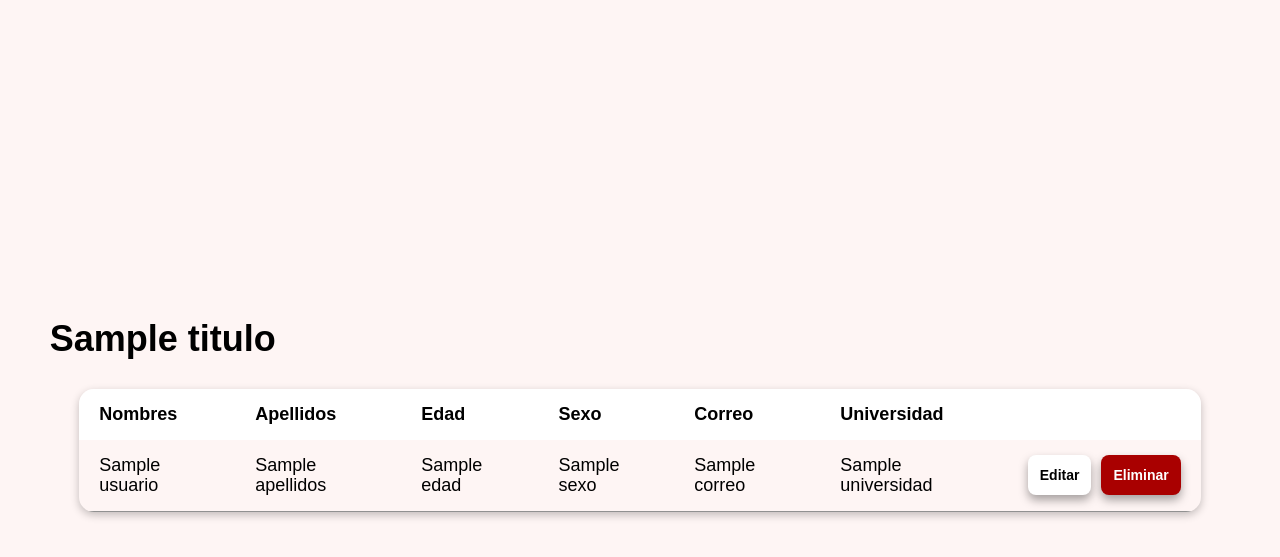
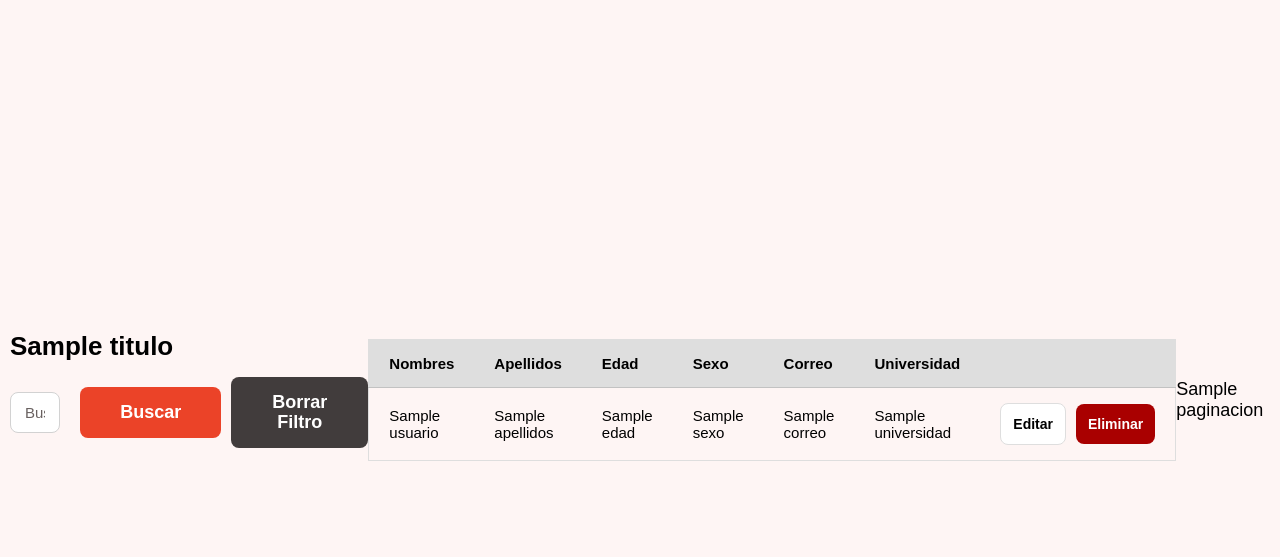
Before and after one commit to CANDELODS/SkillView, a PHP site: template views/admin/usuarios/index.php in a window 1280 px wide. Shown: the top 557 px of the page. Run offline with PHP 8.4, Linux system fonts and the light colour scheme; the template is opened without the code that fills it: most values are stand-ins (such as "Sample title", 1, 10 or a date in 2020); some libraries are stand-ins or nearby versions.

Commit message:
Se termina el Front de la página de administración de usuarios, además se implementaron nuevas funciones en el modelo de Usuario y en ActiveRecord para poder trabajar con la paginación y la busqueda de usuarios.

```diff
--- a/src/scss/base/_variables.scss
+++ b/src/scss/base/_variables.scss
@@ -14,6 +14,7 @@ $gray: #413c3c;
 $p-gray: oklch(50% .01 30);
 $input-gray: #D2D2D2;
 $grisTr: #919191;
+$grayTr:oklch(96% .01 30);
 $grisClaro: #D9D9D9;
 $grisOscuro: #1E293B;
 $primary-dark:#A22915;
@@ -26,6 +27,7 @@ $red-light: rgb(169 0 0 / 10%);
 
 //Bordes y radios
 $radius: 10px;
+$table-border: oklch(0.9 0 0);
 
 // Fuentes
 $delgada: 300;
--- /dev/null
+++ b/src/scss/ui/admin/_headerTable.scss
@@ -0,0 +1,72 @@
+@use 'base/variables' as v;
+@use 'base/mixins' as m;
+
+
+.users-admin {
+  &__header {
+    margin-bottom: 2rem;
+  }
+
+  &__title {
+    font-size: 2.6rem;
+    font-weight: v.$bold;
+    margin: 0 0 1.5rem 0;
+    color: #000;
+  }
+
+  &__search {
+    max-width: 40rem;
+    display: flex;
+    flex-direction: column;
+    gap: 1rem;
+    @include m.tablet{
+      max-width: 45rem;
+      flex-direction: row;
+      align-items: center;
+      gap: 2rem;
+
+    }
+  }
+
+  &__search-input {
+    width: 100%;
+    padding: 1.1rem 1.4rem;
+    border-radius: 0.8rem;
+    border: 1px solid v.$input-gray;
+    font-size: 1.5rem;
+    outline: none;
+    background-color: #fff;
+
+    &::placeholder {
+      color: v.$p-gray;
+    }
+
+    &:focus {
+      border-color: v.$primary;
+      box-shadow: 0 0 0 3px rgba(v.$primary, 0.1);
+    }
+  }
+
+  &__container-search{
+    display: flex;
+    flex-direction: column;
+    gap: 1rem;
+    @include m.tablet{
+      flex-direction: row;
+      justify-content: space-between;
+      align-items: center;
+    }
+  }
+
+  &__search-button{
+    @include m.boton(v.$primary, #fff);
+    width: auto;
+    border-radius: .8rem;
+
+    &--bf{
+      @include m.boton(v.$gray, #fff);
+      width: auto;
+      border-radius: .8rem;
+    }
+  }
+}
--- a/src/scss/ui/admin/_index.scss
+++ b/src/scss/ui/admin/_index.scss
@@ -1,5 +1,7 @@
 @forward 'cards';
 @forward 'dashboard';
+@forward 'headerTable';
+@forward 'paginacion';
 @forward 'panel';
 @forward 'sidebar';
 @forward 'table';
--- /dev/null
+++ b/src/scss/ui/admin/_paginacion.scss
@@ -0,0 +1,48 @@
+@use 'base/variables' as v;
+@use 'base/mixins' as m;
+
+.paginacion{
+    margin: 5rem 0 3rem 0;
+    display: flex;
+    gap: 1rem;
+    flex-wrap: wrap;
+    justify-content: center;
+    align-items: center;
+    @include m.tablet{
+        justify-content: flex-end;
+    }
+
+    &__enlace{
+        color: v.$primary;
+        font-size: 2rem;
+
+        &--texto{
+            padding: 1rem;
+            border-radius: .5rem;
+            border: 1px solid v.$primary;
+
+            &:hover{
+                background-color: v.$primary;
+                color: white;
+                transition: 300ms background-color ease, 300ms color ease;
+            }
+        }
+
+        &--numero{
+            font-weight: v.$bold;
+            display: none;
+            @include m.tablet{
+                display: inline;
+            }
+        }
+
+        &--actual{
+            color: v.$gray;
+            font-weight: v.$bold;
+            display: none;
+            @include m.tablet{
+                display: inline;
+            }
+        }
+    }
+}
--- a/src/scss/ui/admin/_table.scss
+++ b/src/scss/ui/admin/_table.scss
@@ -4,7 +4,7 @@
 .tabla {
     @include m.contenedor-sm;
     @include m.sombra;
-    border-radius: 1.5rem;
+    // border-radius: 1.5rem;
 
     &--scroll {
         @extend .tabla;
@@ -55,10 +55,12 @@
 .table {
     width: 100%;
     border-collapse: collapse;
-
+    font-size: 1.5rem;
+    background-color: white;
+    border-radius: 1.2rem;
+    border: 1px solid v.$table-border;
     &__thead {
-        background-color: white;
-        color: black;
+        background-color: v.$table-border;
         //Escondemos los encabezados en pantallas pequeñas
         display: none;
 
@@ -74,6 +76,11 @@
     &__th {
         padding: 1.5rem 2rem;
         text-align: left;
+        white-space: nowrap;
+    }
+
+    &__tbody{
+        border-color: v.$table-border;
     }
 
     &__tr {
@@ -81,6 +88,7 @@
         display: block;
         border-bottom: 1px solid black;
         transition: background-color 0.2s ease-in-out;
+        background-color: v.$background;
 
         &:last-child {
             border-bottom: none;
@@ -88,21 +96,16 @@
 
         @include m.tablet {
             display: table-row;
-            border-bottom: 1px solid v.$grisTr;
-
+            border-bottom: 1px solid v.$table-border;
+            &:hover {
+                background-color: v.$gray;
+                color: white;
+            }
             &:last-child {
-                border-bottom: 1px solid v.$grisTr;
+                border-bottom: 1px solid v.$table-border;
             }
         }
 
-        &:nth-child(even) {
-            background-color: v.$grisClaro;
-        }
-
-        &:hover {
-            background-color: v.$gray;
-            color: white;
-        }
     }
 
     &__td {
@@ -111,7 +114,7 @@
         padding: 1.5rem 2rem;
         text-align: right;
         position: relative;
-        border-bottom: 1px solid #c2c2c2;
+        border-bottom: 1px solid v.$table-border;
 
         &:last-child {
             border-bottom: none;
@@ -130,7 +133,6 @@
         @include m.tablet {
             display: table-cell;
             text-align: left;
-            border-bottom: 1px solid black;
 
             &::before {
                 content: none;
@@ -163,7 +165,11 @@
             padding: 1.2rem;
             font-size: 1.4rem;
             border-radius: .8rem;
-            @include m.sombraBTN;
+            border: 1px solid v.$table-border;
+            &:hover {
+                filter: brightness(0.9);
+                cursor: pointer;
+            }
         }
 
         &--eliminar {
@@ -172,7 +178,6 @@
             padding: 1.2rem;
             font-size: 1.4rem;
             border-radius: .8rem;
-            @include m.sombraBTN;
         }
 
     }
--- a/views/admin-layout.php
+++ b/views/admin-layout.php
@@ -3,7 +3,7 @@
 <head>
     <meta charset="UTF-8">
     <meta name="viewport" content="width=device-width, initial-scale=1.0">
-    <title>DevWebCamp - <?php echo $titulo; ?></title>
+    <title>SkillView - <?php echo $titulo; ?></title>
     <link rel="preconnect" href="https://fonts.googleapis.com">
     <link rel="preconnect" href="https://fonts.gstatic.com" crossorigin>
     <link href="https://fonts.googleapis.com/css2?family=Outfit:wght@300;400;700;900&display=swap" rel="stylesheet">
--- a/views/admin/usuarios/index.php
+++ b/views/admin/usuarios/index.php
@@ -1,12 +1,29 @@
-<main class="main">
-<h2 class="dashboard__heading"><?php echo $titulo;?></h2>
+<header class="users-admin__header">
+        <h1 class="users-admin__title"><?php echo $titulo; ?></h1>
+        <div class="users-admin__container-search">
+            <div class="users-admin__form-input">
+                <form action="/admin/usuarios" method="GET" class="users-admin__search">
+                        <input
+                            type="text"
+                            class="users-admin__search-input"
+                            placeholder="Buscar por nombre, apellido o correo..."
+                            name="busqueda"
+                            id="busqueda"
+                            value="<?php echo isset($_GET['busqueda']) ? htmlspecialchars($_GET['busqueda']) : ''; ?>"
+                        >
+                    <input type="submit" class="users-admin__search-button" value="Buscar">
+                </form>
+            </div>
+            <!--Este enlace nos servirá para volver a ver todos los resultados cuando el usuario haya filtrado los datos-->
+            <a href="/admin/usuarios?page=1" class="users-admin__search-button--bf">Borrar Filtro</a>
+        </div>
+</header>
 
-    <div class="tabla--scrollX">
         <!-- Verificamos si hay usuarios para mostrar -->
         <?php if (!empty($usuarios)) { ?>
             <table class="table">
                 <thead class="table__thead">
-                    <tr>
+                    <tr class="table__trhead">
                         <th scope="col" class="table__th">Nombres</th>
                         <th scope="col" class="table__th">Apellidos</th>
                         <th scope="col" class="table__th">Edad</th>
@@ -64,10 +81,9 @@
         <?php } else { ?>
             <p class="text-center">No Hay Usuarios Para Listar</p>
         <?php } ?> <!--Fin if(!empty($usuarios))-->
-    </div>
     <!-- Mostramos los enlaces de la paginación -->
     <?php
-    if (!empty($equipos)) {
+    if (!empty($usuarios)) {
         echo $paginacion;
     }
     ?>
```
Also changed, not shown: classes/Paginacion.php (+37 -22 lines), controllers/DashboardController.php (+96 -27 lines), models/ActiveRecord.php (+96 -1 lines), models/Usuario.php (+17 -4 lines), public/build/css/app.css, 1 other file.
